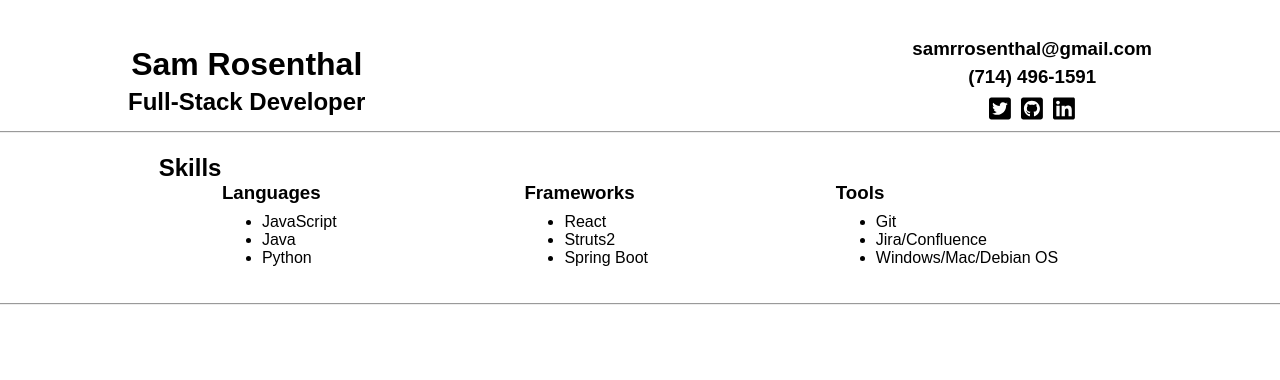
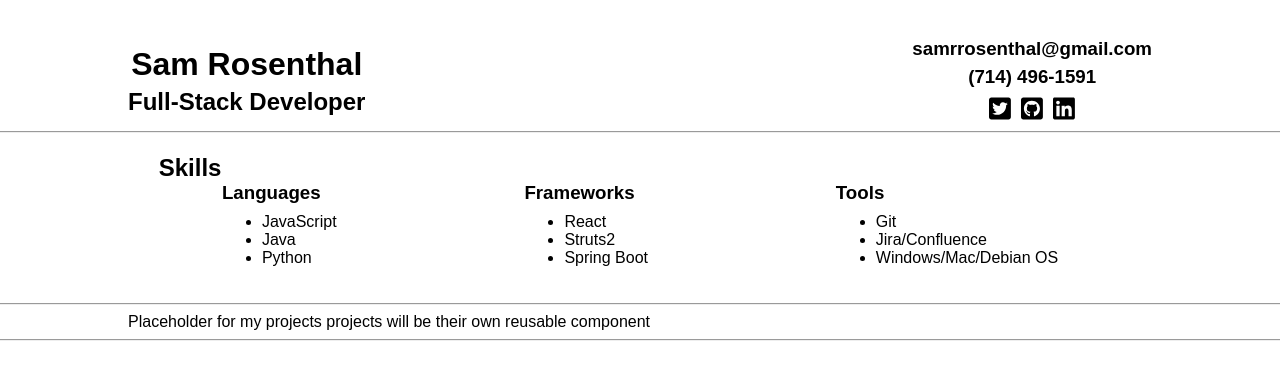
Before and after one commit to SammRosenthal/samrosenthal.github.io, a React (Create React App) app: page / in a window 1280 px wide. Shown: the top 380 px of the page. Built offline with nearby package versions, Linux system fonts and the light colour scheme; a web font is replaced by a local one.

Commit message:
added projects component to hold future project component

```diff
--- a/src/App.js
+++ b/src/App.js
@@ -1,6 +1,7 @@
 import React from "react";
 import Title from "./components/title/Title";
 import Tech from "./components/tech/Tech";
+import Projects from "./components/projects/Projects";
 import { library } from "@fortawesome/fontawesome-svg-core";
 import { fab } from "@fortawesome/free-brands-svg-icons";
 import "./app.css";
@@ -14,6 +15,8 @@
       <hr />
       <Tech />
       <hr />
+      <Projects />
+      <hr />
     </>
   );
 }
--- /dev/null
+++ b/src/components/projects/Projects.js
@@ -0,0 +1,11 @@
+import React from "react";
+
+const Projects = () => {
+  return (
+    <div>
+      Placeholder for my projects projects will be their own reusable component
+    </div>
+  );
+};
+
+export default Projects;
```
Also changed, not shown: src/components/projects/projects.css (added).
